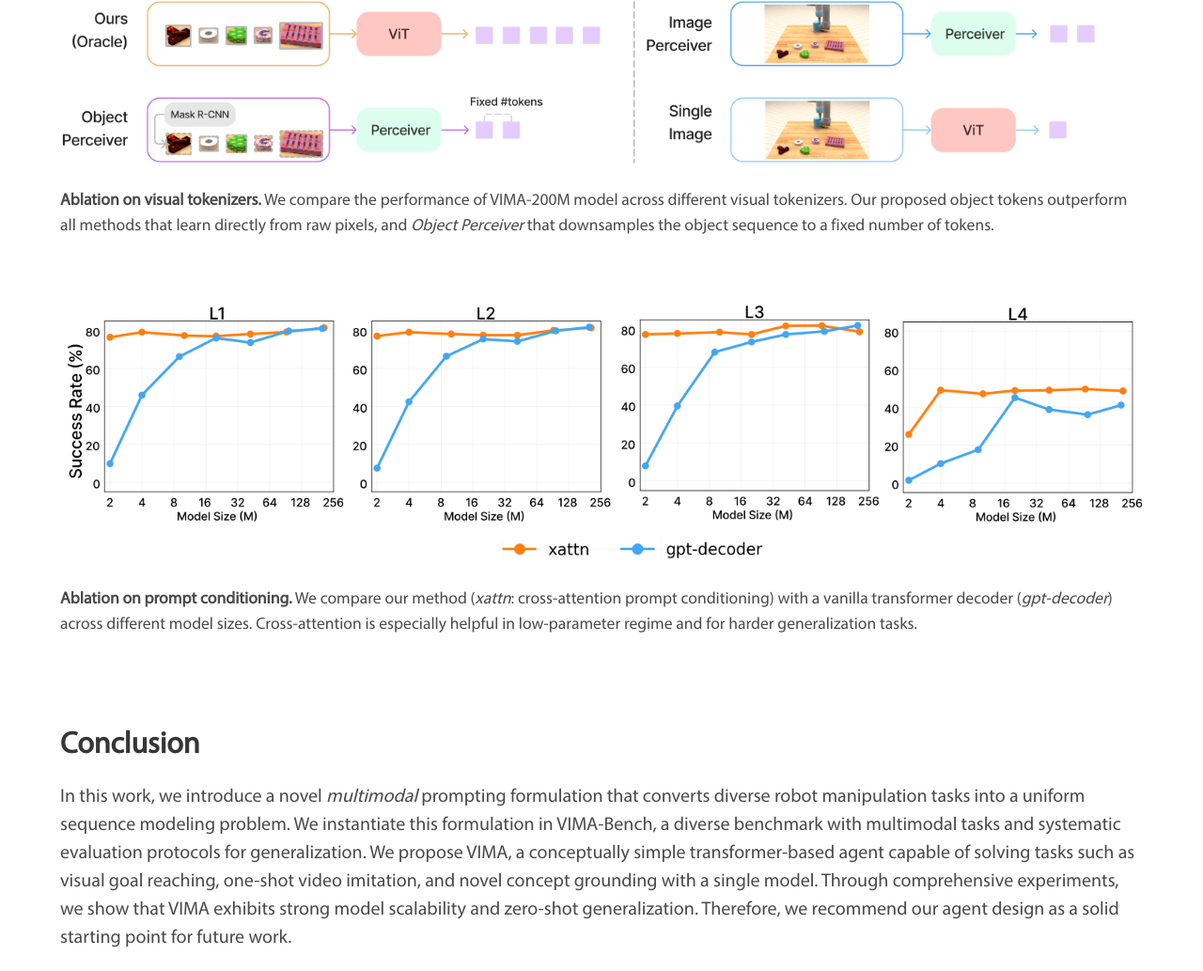
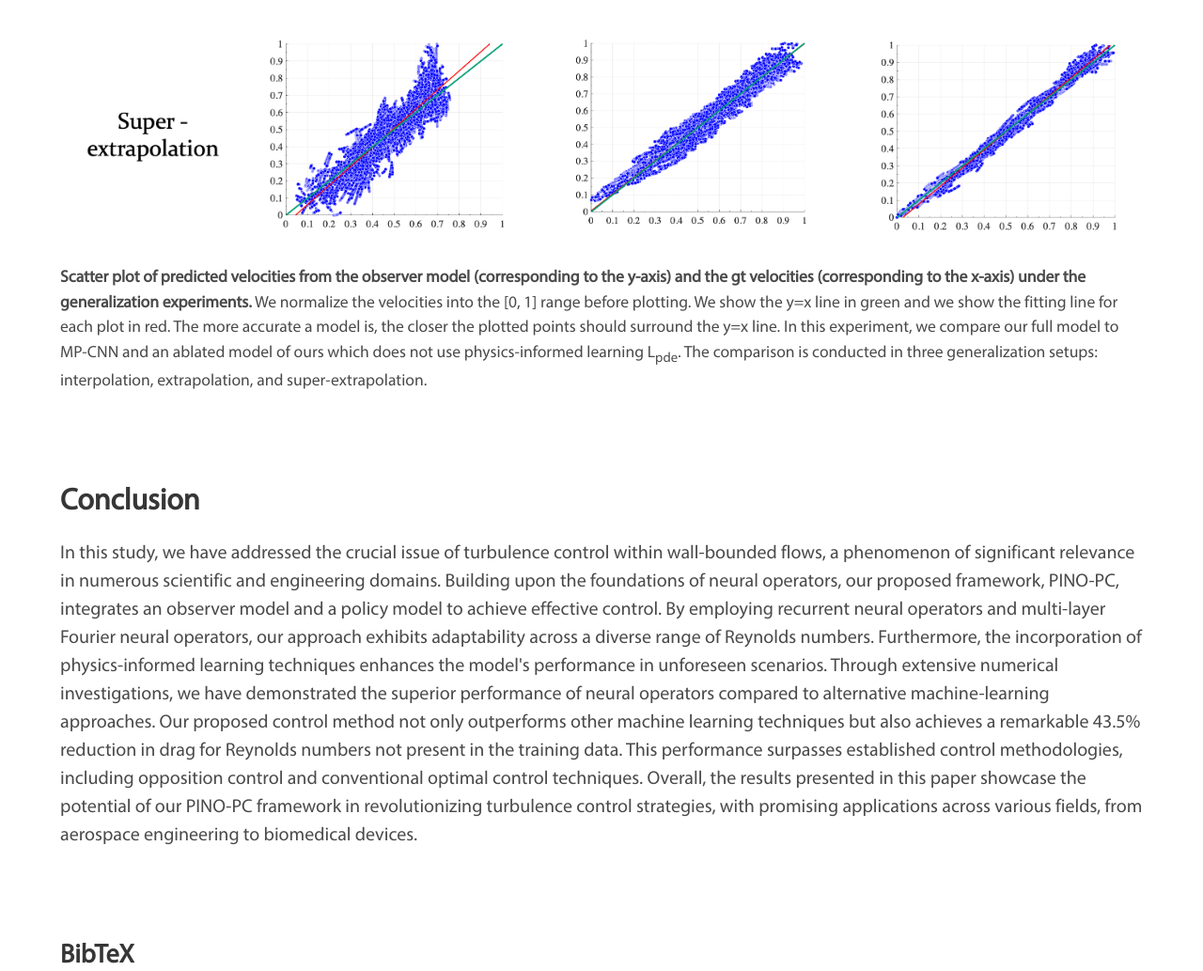
Before and after one commit to sjtuytc/pino-pc-web, a plain HTML site: page index.html in a window 1280 px wide. Shown: the part 4148-5181 px from the top of the page at 94% size. Drawn offline with nearby package versions, Linux system fonts and the light colour scheme; some icons are missing; a web font is replaced by a local one.

Commit message:
feat: add scatter plot and conclusion

```diff
--- a/index.html
+++ b/index.html
@@ -281,37 +281,38 @@ Experimental results demonstrate that the observer used in PINO-PC outperforms t
                     <span style="font-size: 110%">
                         <span style="font-weight: bold">Drag reduction curves comparing several flow control methods.</span> The x-axis denotes the non-dimensional timestep, and the y-axis denotes the drag reduction rate (DR) related to the uncontrolled case.
                         We experiment with different generalization settings, including interpolation, extrapolation, and super-extrapolation.
-                        <span style="font-weight: bold">Interpolation</span> refers to cases where the testing Reynolds number is smaller than the largest training Reynolds number but larger than the smallest training Reynolds number.
-                        <span style="font-weight: bold">Extrapolation</span> occurs when the testing Reynolds number surpasses all Reynolds numbers in the training data.
-                        <span style="font-weight: bold">Super-extrapolation</span> is a setup in which the model is solely trained on one low Reynolds number and is then tested on a wide range of higher Reynolds numbers.
+                        <i>Interpolation</i> refers to cases where the testing Reynolds number is smaller than the largest training Reynolds number but larger than the smallest training Reynolds number.
+                        <i>Extrapolation</i> occurs when the testing Reynolds number surpasses all Reynolds numbers in the training data.
+                        <i>Super-extrapolation</i> is a setup in which the model is solely trained on one low Reynolds number and is then tested on a wide range of higher Reynolds numbers.
                     </span>
                     <br>
                     <br>
                     <br>
 
                     <h3 class="title is-4"><span
-                            class="dvima">Ablation Studies </span></h3>
+                            class="dvima">Scatter Plots</span></h3>
 
                     <br>
 
-                    <img src="assets/images/ablation_input_process.png" class="interpolation-image"
+                    <img src="assets/images/scatter_plot_v1.png" class="interpolation-image"
                          alt="" style="display: block; margin-left: auto; margin-right: auto"/>
                     <br>
                     <span style="font-size: 110%">
-                        <span style="font-weight: bold">Ablation on visual tokenizers.</span> We compare the performance of VIMA-200M model across different visual tokenizers. Our proposed object tokens outperform all methods that learn directly from raw pixels, and <i>Object Perceiver</i> that downsamples the object sequence to a fixed number of tokens.
+                        <span style="font-weight: bold">Scatter plot of predicted velocities from the observer model (corresponding to the y-axis)
+                            and the gt velocities (corresponding to the x-axis) under the generalization experiments.</span>
+                            We normalize the velocities into the [0, 1] range before plotting. We show the y=x line in green
+                            and we show the fitting line for each plot in red. The more accurate a model is, the closer the plotted
+                            points should surround the y=x line. In this experiment, we compare our full model to MP-CNN and an
+                            ablated model of ours which does not use physics-informed learning L<sub>pde</sub>. The comparison is conducted in
+                            three generalization setups: interpolation, extrapolation, and super-extrapolation.
                     </span>
-
-                    <br>
-                    <br>
-                    <br>
-                    <br>
-
+<!--
                     <img src="assets/images/global_seq_mod.png" class="interpolation-image"
                          alt="" style="display: block; margin-left: auto; margin-right: auto"/>
                     <br>
                     <span style="font-size: 110%">
                         <span style="font-weight: bold">Ablation on prompt conditioning.</span> We compare our method (<i>xattn</i>: cross-attention prompt conditioning) with a vanilla transformer decoder (<i>gpt-decoder</i>) across different model sizes. Cross-attention is especially helpful in low-parameter regime and for harder generalization tasks.
-                    </span>
+                    </span> -->
                 </div>
             </div>
 
@@ -329,14 +330,22 @@ Experimental results demonstrate that the observer used in PINO-PC outperforms t
                             class="dvima">Conclusion</span></h2>
 
                     <p style="font-size: 125%">
-                        In this work, we introduce a novel <i>multimodal</i> prompting formulation that converts diverse
-                        robot manipulation tasks into a uniform sequence modeling problem. We instantiate this
-                        formulation in VIMA-Bench, a diverse benchmark with multimodal tasks and systematic evaluation
-                        protocols for generalization. We propose VIMA, a conceptually simple transformer-based agent
-                        capable of solving tasks such as visual goal reaching, one-shot video imitation, and novel
-                        concept grounding with a single model. Through comprehensive experiments, we show that VIMA
-                        exhibits strong model scalability and zero-shot generalization. Therefore, we recommend our
-                        agent design as a solid starting point for future work.
+                        In this study, we have addressed the crucial issue of turbulence control within wall-bounded flows,
+                        a phenomenon of significant relevance in numerous scientific and engineering domains.
+                        Building upon the foundations of neural operators, our proposed framework, PINO-PC,
+                        integrates an observer model and a policy model to achieve effective control.
+                        By employing recurrent neural operators and multi-layer Fourier neural operators,
+                        our approach exhibits adaptability across a diverse range of Reynolds numbers.
+                        Furthermore, the incorporation of physics-informed learning techniques enhances
+                        the model's performance in unforeseen scenarios.
+                        Through extensive numerical investigations, we have demonstrated the superior performance of
+                        neural operators compared to alternative machine-learning approaches. Our proposed control method
+                        not only outperforms other machine learning techniques but also achieves a remarkable 43.5% reduction
+                        in drag for Reynolds numbers not present in the training data. This performance surpasses established
+                        control methodologies, including opposition control and conventional optimal control techniques.
+                        Overall, the results presented in this paper showcase the potential of our PINO-PC framework in
+                        revolutionizing turbulence control strategies, with promising applications across various fields,
+                        from aerospace engineering to biomedical devices.
                     </p>
 
                 </div>
```
Also changed, not shown: assets/images/scatter_plot_v1.png (added).
